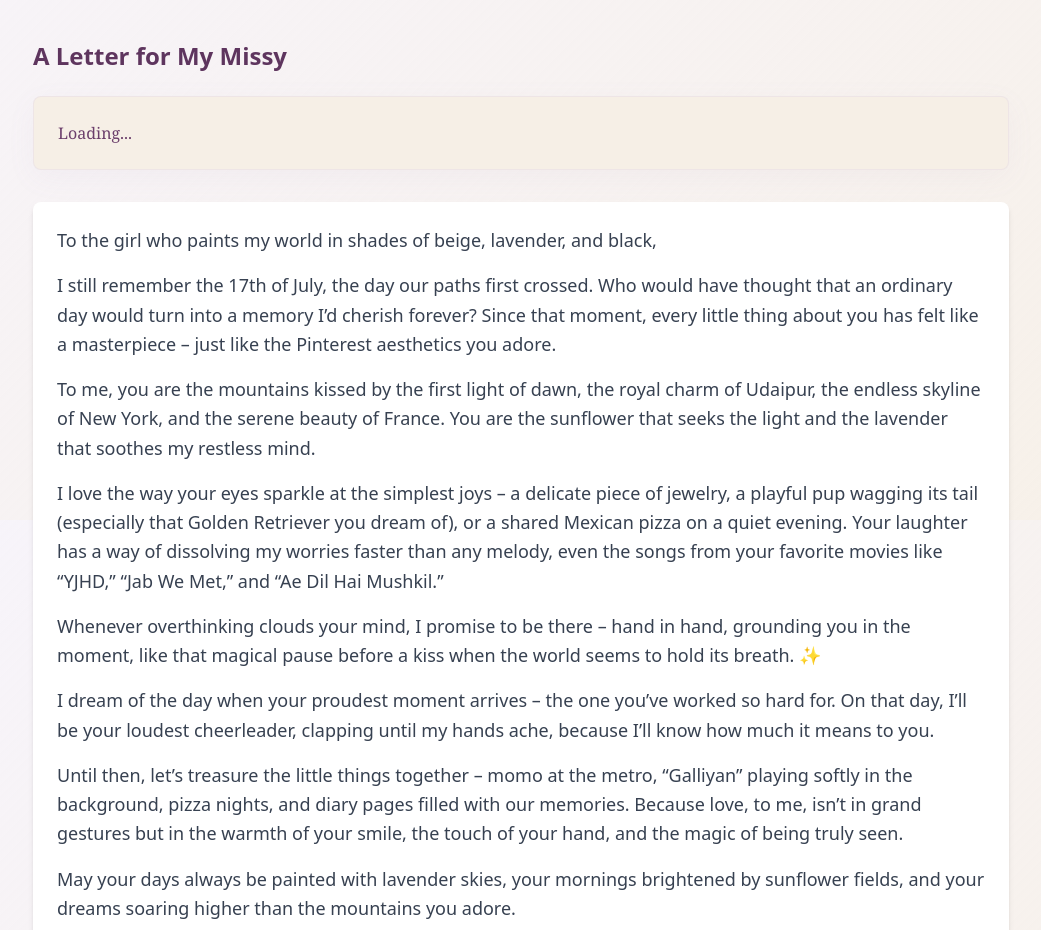
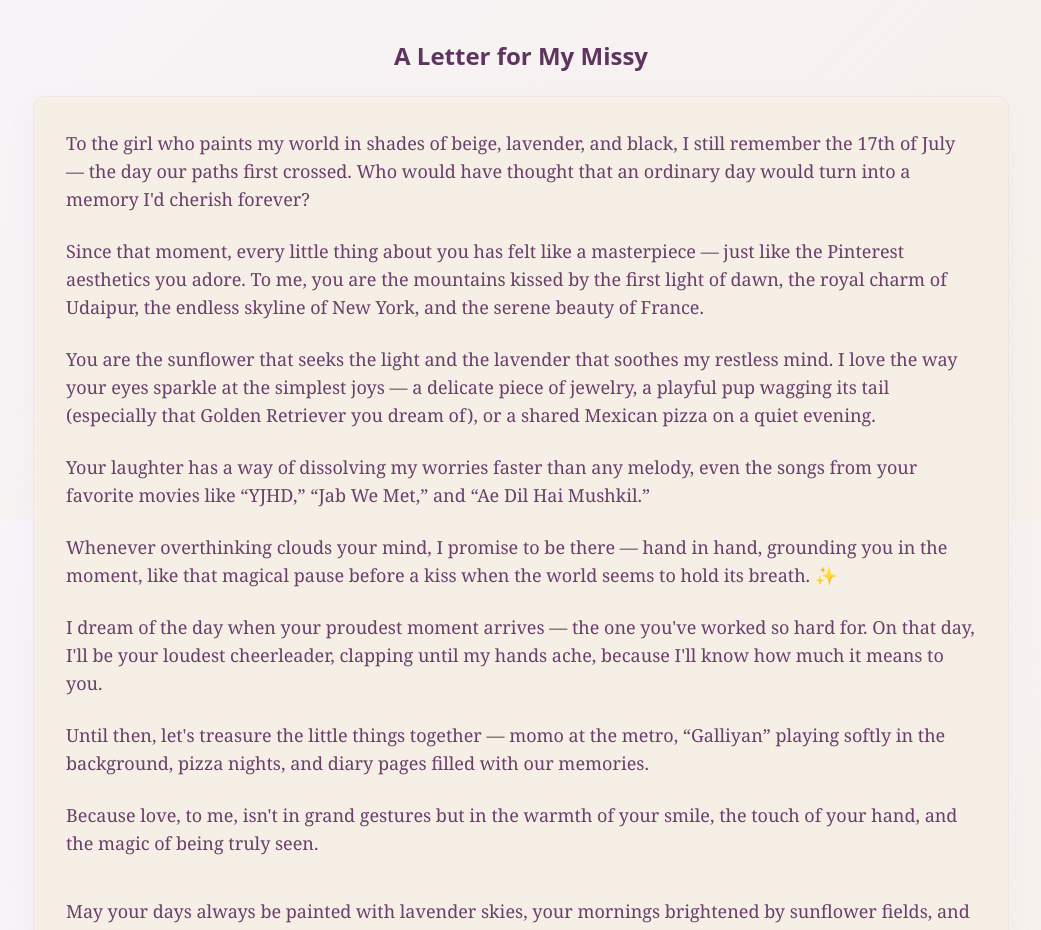
Before and after one commit to 711GHOST/Valentines-Day, a React (Vite) app in the folder client/: page / in a window 1280 px wide. Shown: the part 1080-2010 px from the top of the page, without its empty margins (119-1160 px from the left). Built offline with nearby package versions, Linux system fonts and the light colour scheme; no server answers.

Commit message:
Updates to Letter Section

```diff
--- a/client/src/components/Letter.jsx
+++ b/client/src/components/Letter.jsx
@@ -1,47 +1,92 @@
-import React, { useEffect, useState } from 'react'
-import { fetchLetter } from '../api'
+import React from 'react'
 import { motion } from 'framer-motion'
 
 export default function Letter(){
-  const [letter, setLetter] = useState(null)
-  useEffect(()=>{fetchLetter().then(setLetter).catch(()=>null)},[])
-
   return (
     <section className="py-8">
-      <h3 className="text-2xl font-semibold mb-6" style={{color:'#5E355E'}}>A Letter for My Missy</h3>
-      <motion.div initial={{opacity:0,y:10}} whileInView={{opacity:1,y:0}} viewport={{once:true}} transition={{duration:0.8}} className="soft-card p-6 rounded-lg">
-        <p className="prose" style={{fontFamily:'Georgia, serif', color:'#6B3E6B'}}>{letter?.body || 'Loading...'}</p>
-      </motion.div>
-      <div className="mt-8 p-6 bg-white rounded-lg shadow-md">
-        <p className="text-lg leading-relaxed text-gray-700">
+      <h3
+        className="text-2xl font-semibold mb-6 text-center"
+        style={{color:'#5E355E'}}
+      >
+        A Letter for My Missy
+      </h3>
+
+      <motion.div
+        initial={{opacity:0,y:10}}
+        whileInView={{opacity:1,y:0}}
+        viewport={{once:true}}
+        transition={{duration:0.8}}
+        className="soft-card p-8 rounded-xl leading-8"
+      >
+        <div
+          style={{fontFamily:'Georgia, serif', color:'#6B3E6B'}}
+          className="space-y-6 text-lg"
+        >
+
+          <p>
             To the girl who paints my world in shades of beige, lavender, and black,
+            I still remember the 17th of July — the day our paths first crossed.
+            Who would have thought that an ordinary day would turn into a memory
+            I'd cherish forever?
           </p>
-        <p className="text-lg leading-relaxed text-gray-700 mt-4">
-          I still remember the 17th of July, the day our paths first crossed. Who would have thought that an ordinary day would turn into a memory I’d cherish forever? Since that moment, every little thing about you has felt like a masterpiece – just like the Pinterest aesthetics you adore.
+
+          <p>
+            Since that moment, every little thing about you has felt like a masterpiece —
+            just like the Pinterest aesthetics you adore. To me, you are the mountains
+            kissed by the first light of dawn, the royal charm of Udaipur, the endless
+            skyline of New York, and the serene beauty of France.
           </p>
-        <p className="text-lg leading-relaxed text-gray-700 mt-4">
-          To me, you are the mountains kissed by the first light of dawn, the royal charm of Udaipur, the endless skyline of New York, and the serene beauty of France. You are the sunflower that seeks the light and the lavender that soothes my restless mind.
+
+          <p>
+            You are the sunflower that seeks the light and the lavender that soothes
+            my restless mind. I love the way your eyes sparkle at the simplest joys —
+            a delicate piece of jewelry, a playful pup wagging its tail (especially
+            that Golden Retriever you dream of), or a shared Mexican pizza on a
+            quiet evening.
           </p>
-        <p className="text-lg leading-relaxed text-gray-700 mt-4">
-          I love the way your eyes sparkle at the simplest joys – a delicate piece of jewelry, a playful pup wagging its tail (especially that Golden Retriever you dream of), or a shared Mexican pizza on a quiet evening. Your laughter has a way of dissolving my worries faster than any melody, even the songs from your favorite movies like “YJHD,” “Jab We Met,” and “Ae Dil Hai Mushkil.”
+
+          <p>
+            Your laughter has a way of dissolving my worries faster than any melody,
+            even the songs from your favorite movies like “YJHD,” “Jab We Met,” and
+            “Ae Dil Hai Mushkil.”
           </p>
-        <p className="text-lg leading-relaxed text-gray-700 mt-4">
-          Whenever overthinking clouds your mind, I promise to be there – hand in hand, grounding you in the moment, like that magical pause before a kiss when the world seems to hold its breath. ✨
+
+          <p>
+            Whenever overthinking clouds your mind, I promise to be there — hand in
+            hand, grounding you in the moment, like that magical pause before a kiss
+            when the world seems to hold its breath. ✨
           </p>
-        <p className="text-lg leading-relaxed text-gray-700 mt-4">
-          I dream of the day when your proudest moment arrives – the one you’ve worked so hard for. On that day, I’ll be your loudest cheerleader, clapping until my hands ache, because I’ll know how much it means to you.
+
+          <p>
+            I dream of the day when your proudest moment arrives — the one you've
+            worked so hard for. On that day, I'll be your loudest cheerleader,
+            clapping until my hands ache, because I'll know how much it means to you.
           </p>
-        <p className="text-lg leading-relaxed text-gray-700 mt-4">
-          Until then, let’s treasure the little things together – momo at the metro, “Galliyan” playing softly in the background, pizza nights, and diary pages filled with our memories. Because love, to me, isn’t in grand gestures but in the warmth of your smile, the touch of your hand, and the magic of being truly seen.
+
+          <p>
+            Until then, let's treasure the little things together — momo at the metro,
+            “Galliyan” playing softly in the background, pizza nights, and diary pages
+            filled with our memories.
           </p>
-        <p className="text-lg leading-relaxed text-gray-700 mt-4">
-          May your days always be painted with lavender skies, your mornings brightened by sunflower fields, and your dreams soaring higher than the mountains you adore.
+
+          <p>
+            Because love, to me, isn't in grand gestures but in the warmth of your
+            smile, the touch of your hand, and the magic of being truly seen.
           </p>
-        <p className="text-lg leading-relaxed text-gray-700 mt-6 font-semibold">
-          Forever yours,<br />
+
+          <p className="pt-4">
+            May your days always be painted with lavender skies, your mornings
+            brightened by sunflower fields, and your dreams soaring higher than
+            the mountains you adore.
+          </p>
+
+          <p className="pt-6 font-semibold">
+            Forever yours, <br />
             Tanshu 😊
           </p>
+
         </div>
+      </motion.div>
     </section>
   )
 }
```
Lines whose indentation alone changed are shown as unchanged.
